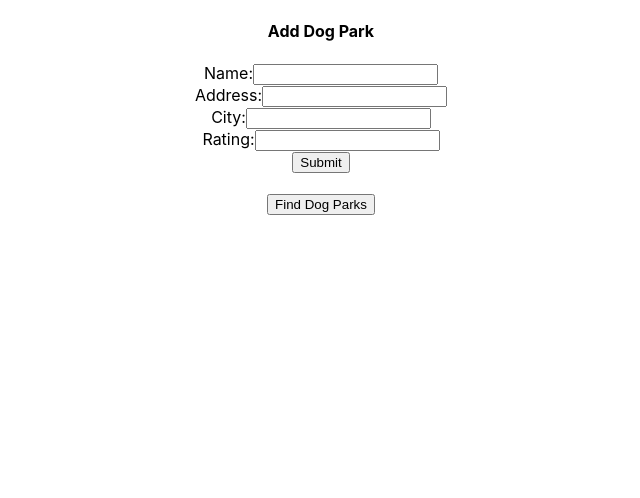
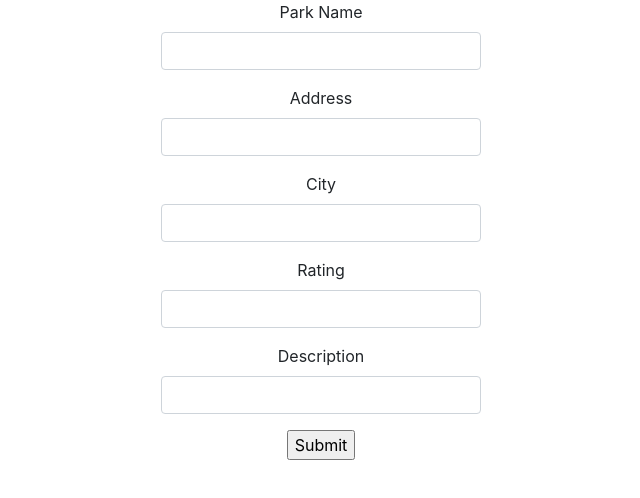
Before and after one commit to PBillingsby/react-dog-park-db, a React (Create React App) app in the folder dog-park-db-frontend/: page / in a window 1280 px wide. Shown: the top 498 px of the page, without its empty margins (319-959 px from the left). Built offline with nearby package versions, Linux system fonts and the light colour scheme; no server answers.

Commit message:
Remove unneeded components

```diff
--- a/dog-park-db-frontend/public/index.html
+++ b/dog-park-db-frontend/public/index.html
@@ -24,6 +24,13 @@
       work correctly both with client-side routing and a non-root public URL.
       Learn how to configure a non-root public URL by running `npm run build`.
     -->
+    <link
+      rel="stylesheet"
+      href="https://stackpath.bootstrapcdn.com/bootstrap/4.3.1/css/bootstrap.min.css"
+      integrity="sha384-ggOyR0iXCbMQv3Xipma34MD+dH/1fQ784/j6cY/iJTQUOhcWr7x9JvoRxT2MZw1T"
+      crossorigin="anonymous"
+    />
+
     <title>React App</title>
   </head>
   <body>
--- a/dog-park-db-frontend/src/components/App.js
+++ b/dog-park-db-frontend/src/components/App.js
@@ -1,14 +1,11 @@
 import React from "react";
-import DogParkForm from "./DogParkForm";
-import DogParkButton from "./DogParkButton";
+import DogParks from "./DogParks";
 import "./../App.css";
 
 function App() {
   return (
     <div className="App">
-      <DogParkForm />
-      <br />
-      <DogParkButton />
+      <DogParks />
     </div>
   );
 }
--- a/dog-park-db-frontend/src/components/DogPark.js
+++ /dev/null
@@ -1,5 +0,0 @@
-import React from "react";
-
-export default class DogPark extends React.Component {
-  debugger;
-}
--- a/dog-park-db-frontend/src/components/DogParkButton.js
+++ /dev/null
@@ -1,27 +0,0 @@
-import React, { Component } from "react";
-import DogPark from "./DogPark";
-export default class DogParkButton extends Component {
-  constructor(props) {
-    super(props);
-    this.state = {
-      isClicked: false,
-      parks: []
-    };
-  }
-  fetchParks = () => {
-    this.setState({ isClicked: true });
-    fetch("http://localhost:3001/dog_parks").then(resp =>
-      resp
-        .json()
-        .then(returnedParks =>
-          this.setState({ parks: [...this.state.parks, returnedParks] })
-        )
-    );
-    console.log(this.state.parks);
-  };
-  render() {
-    return (
-      <button onClick={() => this.fetchParks(this)}>Find Dog Parks</button>
-    );
-  }
-}
--- a/dog-park-db-frontend/src/components/DogParkForm.js
+++ b/dog-park-db-frontend/src/components/DogParkForm.js
@@ -1,77 +1,43 @@
 import React, { Component } from "react";
-import FormHandle from "./FormHandle";
+
 export default class DogParkForm extends Component {
-  constructor(props) {
-    super(props);
-    this.state = {
-      isSubmitted: false,
-      name: "",
-      address: "",
-      city: "",
-      rating: ""
-    };
-  }
-  handleSubmit = event => {
-    event.preventDefault();
-    this.setState({
-      isSubmitted: true
-    });
-    this.sendToFormHandle(this.state);
-  };
-  handleChange = event => {
-    this.setState({
-      [event.target.name]: event.target.value
-    });
-  };
-  sendToFormHandle() {
-    return <FormHandle dogPark={this.state} />;
-  }
   render() {
     return (
-      <div className="dp-form">
-        <h4 className="text-center">Add Dog Park</h4>
-        <form onSubmit={event => this.handleSubmit(event)}>
+      <form
+        className="w-25 mx-auto"
+        onSubmit={event => this.props.submitHandle(event)}
+      >
         <div className="form-group">
-            <label>Name:</label>
-            <input
-              type="text"
-              name="name"
-              value={this.state.name}
-              onChange={this.handleChange}
-            />
+          <label>Park Name </label>
+          <input type="text" className="form-control" name="name"></input>
         </div>
         <div className="form-group">
-            <label>Address:</label>
-            <input
-              type="text"
-              name="address"
-              value={this.state.address}
-              onChange={this.handleChange}
-            />
+          <label>Address </label>
+          <input type="text" className="form-control" name="address"></input>
         </div>
         <div className="form-group">
-            <label>City:</label>
-            <input
-              type="text"
-              name="city"
-              value={this.state.city}
-              onChange={this.handleChange}
-            />
+          <label>City </label>
+          <input type="text" className="form-control" name="city"></input>
         </div>
         <div className="form-group">
-            <label>Rating:</label>
+          <label>Rating </label>
           <input
             type="number"
             max="5"
+            className="form-control"
             name="rating"
-              value={this.state.rating}
-              onChange={this.handleChange}
-            />
+          ></input>
         </div>
-          <input type="submit" />
+        <div className="form-group">
+          <label>Description </label>
+          <input
+            type="text"
+            className="form-control"
+            name="park_description"
+          ></input>
+        </div>
+        <input type="submit"></input>
       </form>
-        {this.state.isSubmitted && this.sendToFormHandle()}
-      </div>
     );
   }
 }
--- /dev/null
+++ b/dog-park-db-frontend/src/components/DogParks.js
@@ -0,0 +1,36 @@
+import React, { Component } from "react";
+import DogParkForm from "./DogParkForm";
+export default class DogParks extends Component {
+  state = {
+    parks: []
+  };
+
+  submitHandle = e => {
+    e.preventDefault();
+    let dogPark = {
+      name: e.target.name.value,
+      address: e.target.address.value,
+      city: e.target.city.value,
+      rating: e.target.rating.value,
+      park_description: e.target.park_description.value
+    };
+    fetch("http://localhost:3001/dog_parks", {
+      method: "POST",
+      headers: {
+        "Content-Type": "application/json"
+      },
+      body: JSON.stringify(dogPark)
+    })
+      .then(resp => resp.json())
+      .then(park => console.log(park));
+  };
+
+  componentDidMount() {
+    fetch("http://localhost:3001/dog_parks")
+      .then(resp => resp.json())
+      .then(parks => this.setState({ parks: parks }));
+  }
+  render() {
+    return <DogParkForm submitHandle={e => this.submitHandle(e)} />;
+  }
+}
```
Lines whose indentation alone changed are shown as unchanged.
